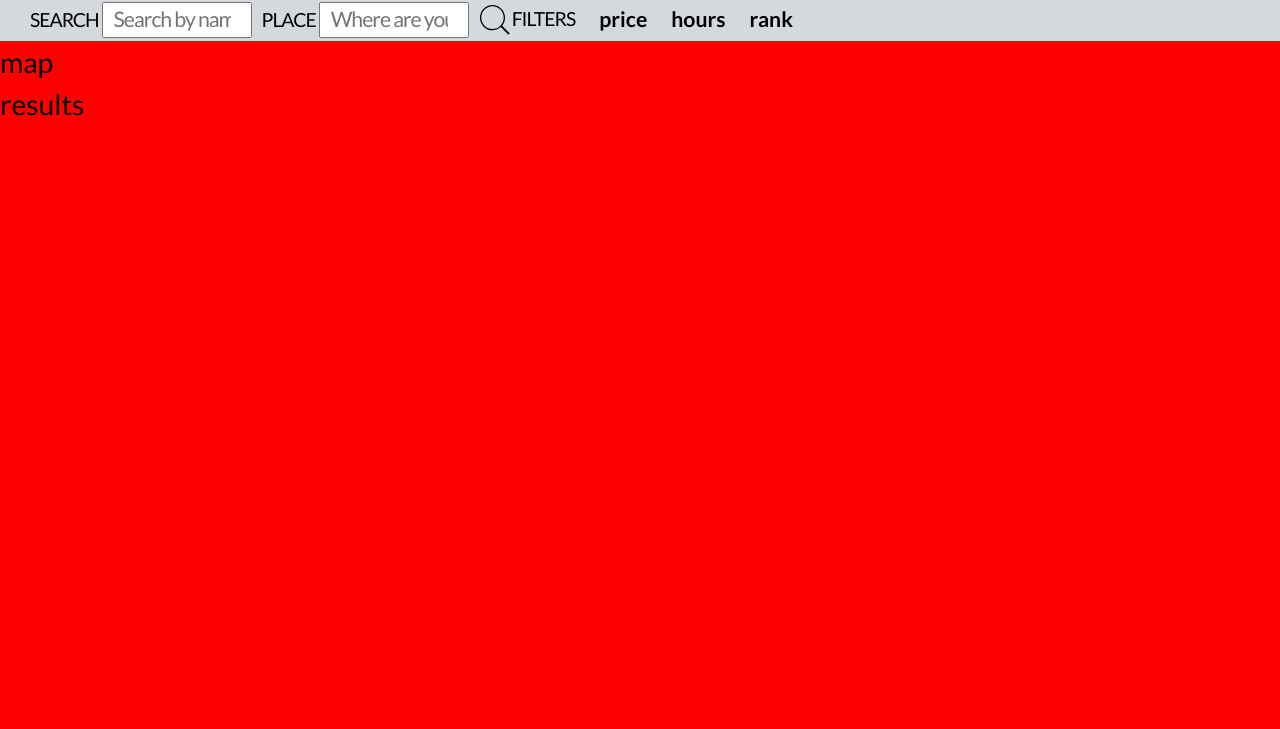
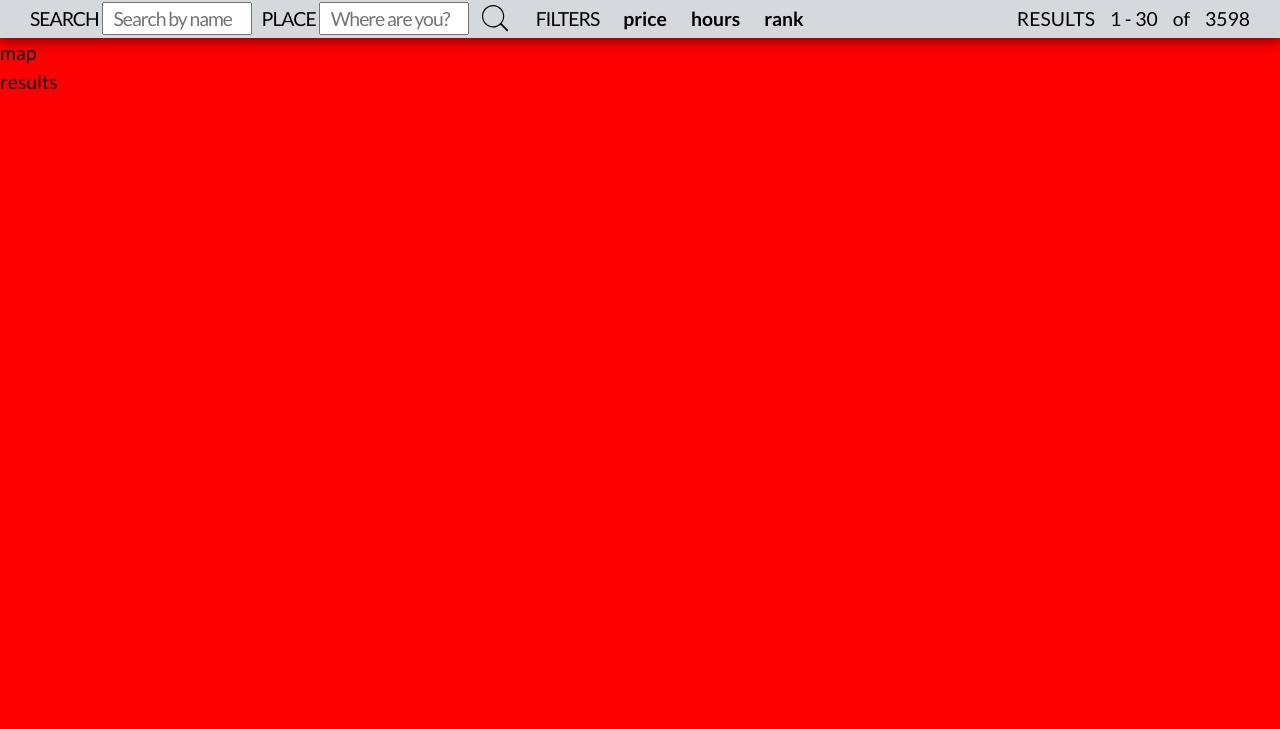
Before and after one commit to RXstoinkboy/find-it, a React app: page /businesses/1 in a window 1280 px wide. Shown: the part 71-800 px from the top of the page. Built offline with nearby package versions, Linux system fonts and the light colour scheme; no server answers.

```diff
--- a/src/components/Filters/Filters.js
+++ b/src/components/Filters/Filters.js
@@ -3,13 +3,17 @@
 
 import SearchModule from '../SearchModule/SearchModule'
 import FilterOptions from './FilterOptions.js'
+import ResultsNumber from './ResultsNumber.js'
 
 const Filters = () => {
     return (
-        <div className={styles.filters}>
-            <SearchModule filters />
-            <FilterOptions />
-        </div>
+        <section className={styles.filters}>
+            <div className={styles.leftPart}>
+                <SearchModule filters />
+                <FilterOptions />
+            </div>
+            <ResultsNumber />
+        </section>
     );
 };
 
--- /dev/null
+++ b/src/components/Filters/ResultsNumber.js
@@ -0,0 +1,15 @@
+import React from 'react'
+import styles from './styles/ResultsNumber.module.scss'
+
+const ResultsNumber = () => {
+    return (
+        <div className={styles.resultsNumber}>
+            results
+            <p className={styles.number}>1 - 30</p>
+            <p style={{marginLeft: '15px', textTransform: 'lowercase'}}>of</p>
+            <p className={styles.number}>3598</p>
+        </div>
+    );
+};
+
+export default ResultsNumber;
--- a/src/components/Filters/styles/Filter.module.scss
+++ b/src/components/Filters/styles/Filter.module.scss
@@ -4,4 +4,10 @@
     font-weight: 900;
     align-self: center;
     margin-left: 24px;
+    cursor: pointer;
+    transition: all .2s ease;
+
+    &:hover{
+        text-decoration: underline;
+    }
 }
--- a/src/components/Filters/styles/FilterOptions.module.scss
+++ b/src/components/Filters/styles/FilterOptions.module.scss
@@ -4,6 +4,7 @@
     align-self: center;
     text-transform: uppercase;
     letter-spacing: -1px;
+    padding-left: 24px;
 }
 .options{
     font-size: 1.1rem;
--- a/src/components/Filters/styles/Filters.module.scss
+++ b/src/components/Filters/styles/Filters.module.scss
@@ -1,4 +1,10 @@
 .filters{
     background: var(--arcticBlue);
     display: flex;
+    justify-content: space-between;
+    box-shadow: 0 3px 12px var(--darkShadow);
 }
+
+.leftPart{
+    display: flex;
+}
--- /dev/null
+++ b/src/components/Filters/styles/ResultsNumber.module.scss
@@ -0,0 +1,10 @@
+.resultsNumber{
+    text-transform: uppercase;
+    align-self: center;
+    padding-right: 30px;
+    display: flex;
+}
+
+.number{
+    margin-left: 15px;
+}
--- a/src/components/SearchModule/styles/SearchButton.module.scss
+++ b/src/components/SearchModule/styles/SearchButton.module.scss
@@ -46,8 +46,8 @@
     }
 
     .searchIcon{
-        height: 90%;
-        width: 90%;
+        height: 80%;
+        width: 80%;
         color: black;
         transition: all .2s ease;
     }
--- a/src/index.css
+++ b/src/index.css
@@ -9,7 +9,7 @@
   margin: 0;
   padding: 0;
   font-family: 'Lato';
-  font-size: 1.1em;
+  font-size: 1.1rem;
   line-height: 1.5;
 }
 
```
